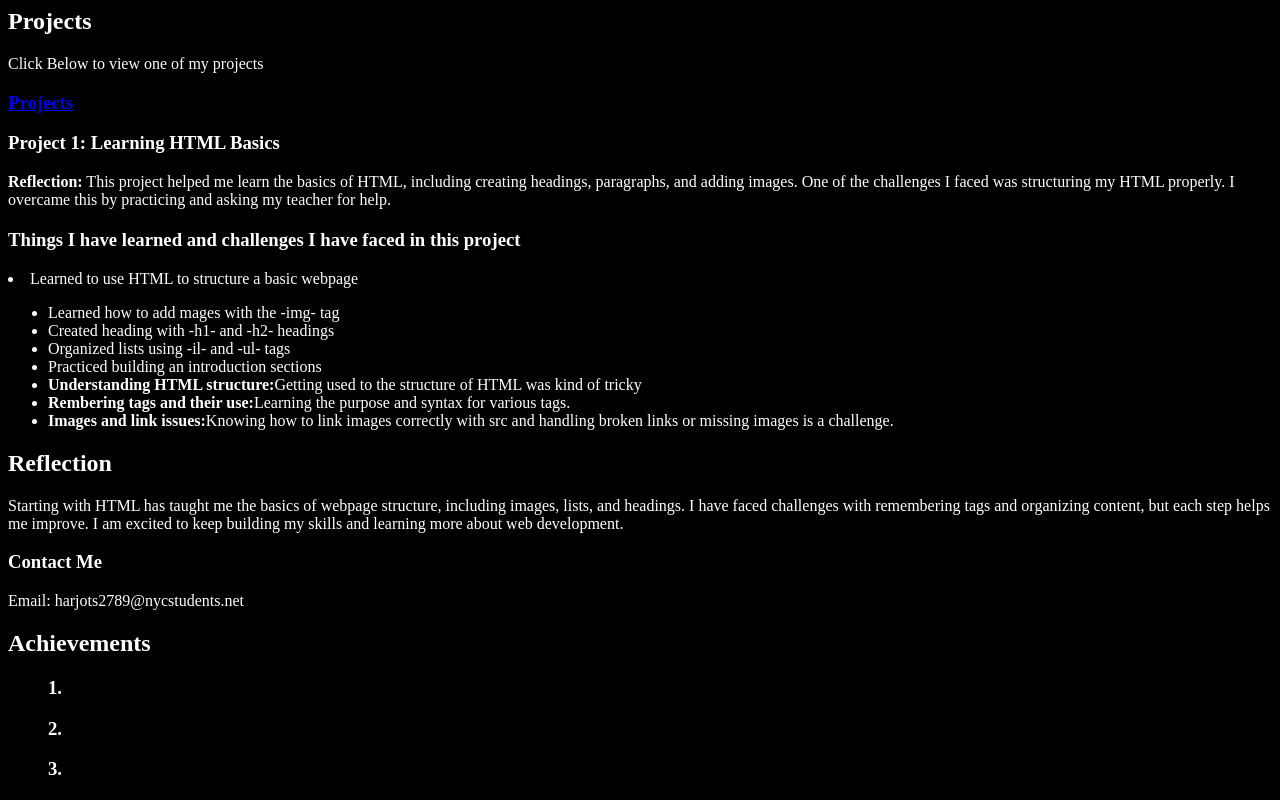
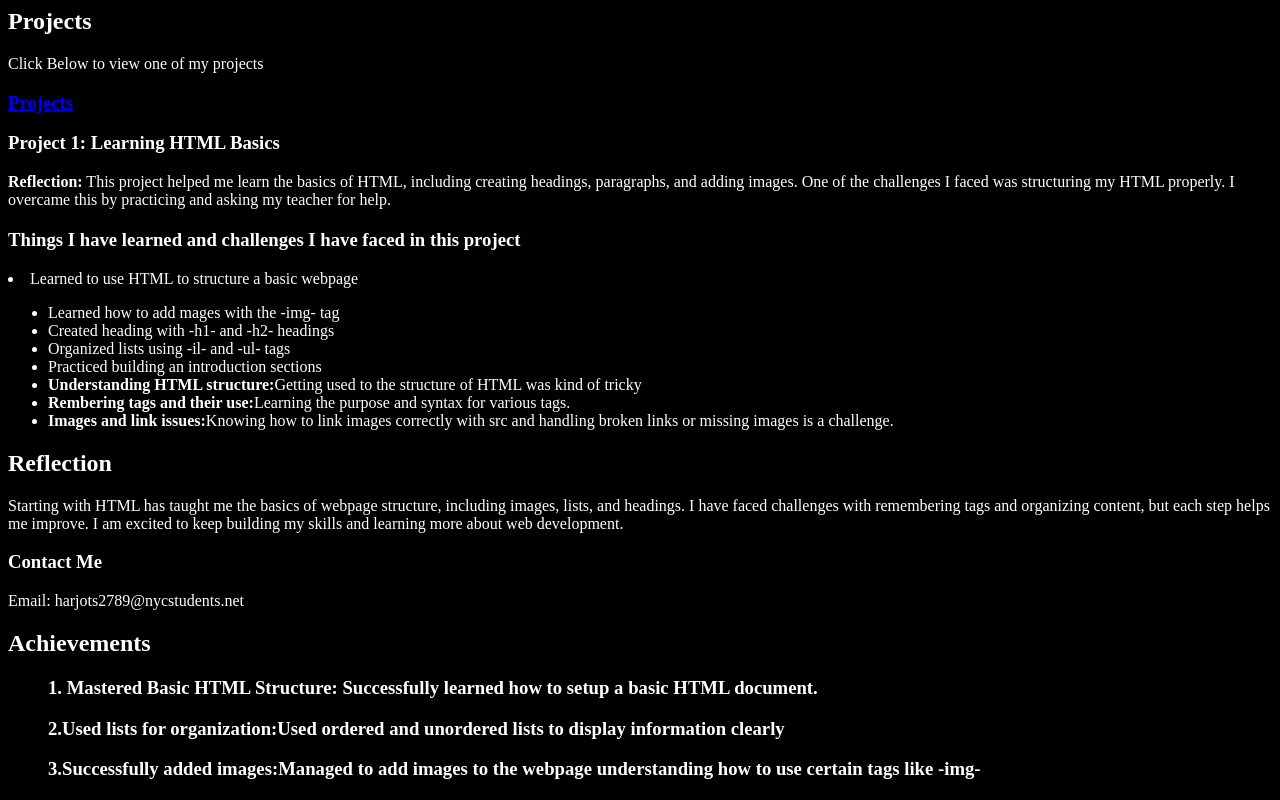
Before and after one commit to Harjot478/sophmore_repository, a plain HTML site: page index.html in a window 1280 px wide. Shown: the part 577-1377 px from the top of the page. Drawn offline with Linux system fonts and the light colour scheme.

Commit message:
Update index.html

```diff
--- a/index.html
+++ b/index.html
@@ -81,13 +81,13 @@ I am excited to keep building my skills and learning more about web development.
 
 <h2>Achievements</h2>
 <ul>
-<il> <h3>1.</h3> </il>
+<il> <h3>1.<strong> Mastered Basic HTML Structure:</strong> Successfully learned how to setup a basic HTML document.</h3> </il>
 
 
-<il> <h3>2.</h3> </il>
+<il> <h3>2.<strong>Used lists for organization:</strong>Used ordered and unordered lists to display information clearly</h3> </il>
 
 
- <il> <h3>3.</h3> </il>
+ <il> <h3>3.<strong>Successfully added images:</strong>Managed to add images to the webpage understanding how to use certain tags like -img-</h3> </il>
 
       </ul>
 
```
